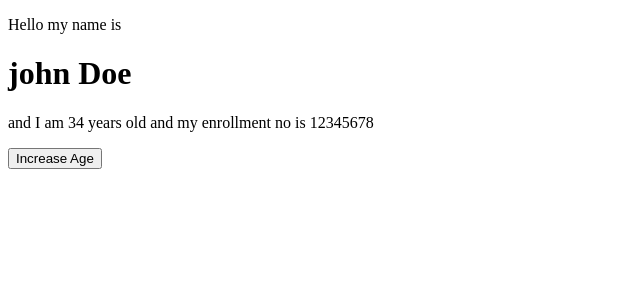
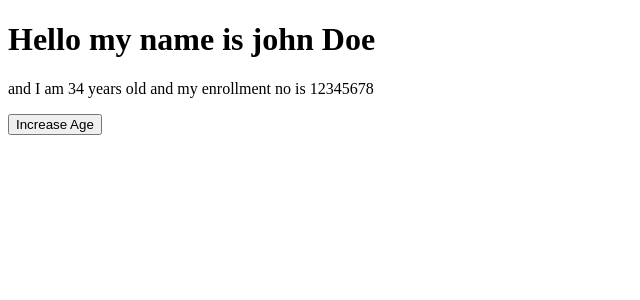
Before and after one commit to mdrizwan7739/First-Class-Based-Component---ReactJS-React-getting-started-ES6-Tooling-What---fyidftnmodyv, a React app: page / in a window 1280 px wide. Shown: the top 300 px of the page, without its empty margins (0-640 px from the left). Built offline with nearby package versions, Linux system fonts and the light colour scheme.

Commit message:
Update App.js

```diff
--- a/src/components/App.js
+++ b/src/components/App.js
@@ -20,8 +20,8 @@ class App extends React.Component {
   render() {
     return (
       <>
-        <p>
-          Hello my name is <h1> {this.state.name}</h1> and I am <span id="age"> {this.state.age} </span> years old and my enrollment no is {this.state.enrollmentNo} </p>
+
+         <h1> Hello my name is  {this.state.name}</h1>  <p> and I am <span id="age"> {this.state.age} </span> years old and my enrollment no is {this.state.enrollmentNo} </p>
         <button onClick={this.handleClick}>Increase Age</button>
       </>
     );
```
